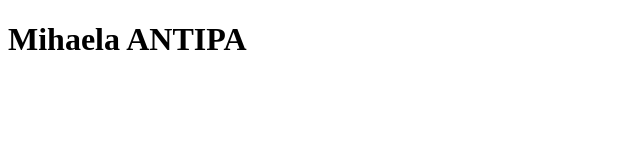
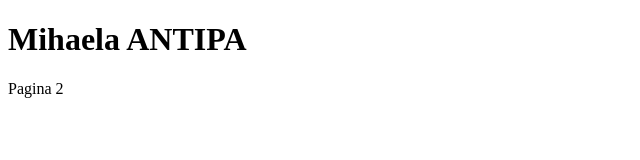
Before and after one commit to MihaelaAntipa/MihaelaAntipa, a plain HTML site: page Week 2/pagina2.html in a window 1280 px wide. Shown: the full height of the page, 0-640 px from the left. Drawn offline with Linux system fonts and the light colour scheme.

Commit message:
Exercitiu HTML partea 1

```diff
--- a/Week 2/pagina2.html
+++ b/Week 2/pagina2.html
@@ -5,10 +5,15 @@
 </head>
 
 <body>
-<h1>
-Mihaela ANTIPA
-</h1>
+    <h1>
+        Mihaela ANTIPA
+    </h1>
+
+    <p>
+        Pagina 2
+    </p>
 
 </body>
 
+
 </html>
```
Also changed, not shown: Week 2/images/4032668.png (added).
